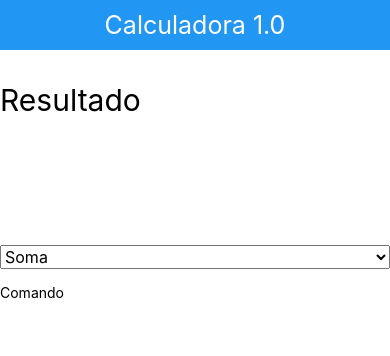
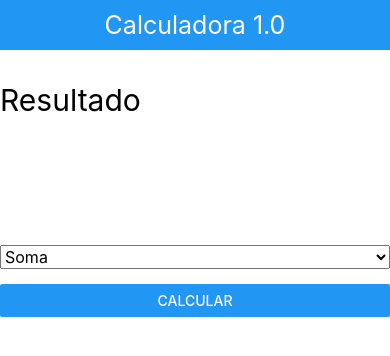
Before and after one commit to robertov8/calculadora-react-native, a React Native app: screen / in a window 390 px wide. Shown: the top 356 px of the page. Built offline with nearby package versions, Linux system fonts and the light colour scheme.

Commit message:
Section 12, class 164

```diff
--- a/src/components/Comando.js
+++ b/src/components/Comando.js
@@ -1,8 +1,9 @@
 import React from 'react';
-import { View, Text } from 'react-native';
+import { Button } from 'react-native';
 
 export default props => (
-    <View>
-        <Text>Comando</Text>
-    </View>
+    <Button
+        title='Calcular'
+        onPress={() => true}
+    />
 );
```
